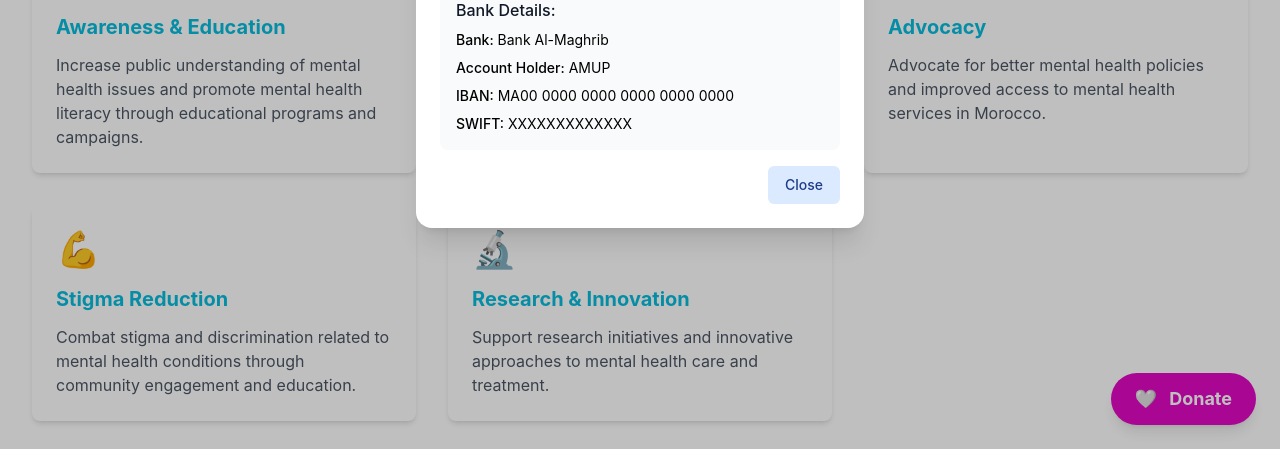
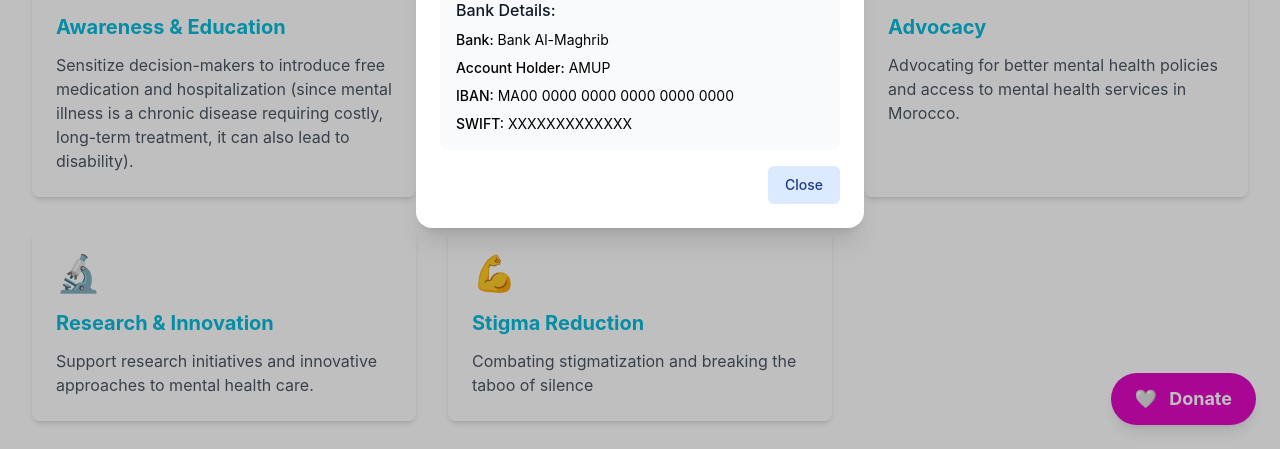
Before and after one commit to association-amup/website, a React (Vite) app: page /goals in a window 1280 px wide. Both pictures are taken after a click on the button "donation.donate". Shown: the part 351-800 px from the top of the page. Built offline with nearby package versions, Linux system fonts and the light colour scheme; no server answers.

Commit message:
feat: Update Goals page content

```diff
--- a/public/locales/en/translation.json
+++ b/public/locales/en/translation.json
@@ -78,23 +78,23 @@
     "list": {
       "awareness": {
         "title": "Awareness & Education",
-        "description": "Increase public understanding of mental health issues and promote mental health literacy through educational programs and campaigns."
+        "description": "Sensitize decision-makers to introduce free medication and hospitalization (since mental illness is a chronic disease requiring costly, long-term treatment, it can also lead to disability)."
       },
       "support": {
         "title": "Support Services",
-        "description": "Provide accessible support services and resources to individuals and families affected by mental health challenges."
+        "description": "Involve people suffering from mental illness in various workshops (Art, Therapy, Painting, Music, Handicrafts, Sport, etc.) to help them socialize and regain their self-esteem and self-confidence."
       },
       "advocacy": {
         "title": "Advocacy",
-        "description": "Advocate for better mental health policies and improved access to mental health services in Morocco."
+        "description": "Advocating for better mental health policies and access to mental health services in Morocco."
+      },
+      "research": {
+        "title": "Research & Innovation",
+        "description": "Support research initiatives and innovative approaches to mental health care."
       },
       "stigma": {
         "title": "Stigma Reduction",
-        "description": "Combat stigma and discrimination related to mental health conditions through community engagement and education."
-      },
-      "research": {
-        "title": "Research & Innovation",
-        "description": "Support research initiatives and innovative approaches to mental health care and treatment."
+        "description": "Combating stigmatization and breaking the taboo of silence"
       }
     }
   },
--- a/public/locales/fr/translation.json
+++ b/public/locales/fr/translation.json
@@ -78,23 +78,23 @@
     "list": {
       "awareness": {
         "title": "Sensibilisation & Éducation",
-        "description": "Accroître la compréhension publique des problèmes de santé mentale et promouvoir la littératie en santé mentale à travers des programmes éducatifs."
+        "description": "Sensibiliser les décideurs pour instaurer la gratuité des médicaments et de l’hospitalisation (La maladie psychique étant une maladie chronique et nécessitant des traitements couteux et de longue durée, de même qu’elle peut entrainer un handicap)"
       },
       "support": {
         "title": "Services de Soutien",
-        "description": "Fournir des services de soutien et des ressources accessibles aux individus et aux familles touchés par les défis de la santé mentale."
+        "description": "Faire participer les personnes en souffrance psychique à divers ateliers (Art, Thérapie, Peinture, Musique, Travaux manuels, Sport, ...etc) pour leurs sociabilisassions et pour qu’elles retrouvent estime de soi et reconquièrent confiance en soi"
       },
       "advocacy": {
         "title": "Plaidoyer",
         "description": "Plaider pour de meilleures politiques de santé mentale et un meilleur accès aux services de santé mentale au Maroc."
       },
-      "stigma": {
-        "title": "Réduction de la Stigmatisation",
-        "description": "Combattre la stigmatisation et la discrimination liées aux conditions de santé mentale à travers l'engagement communautaire."
-      },
       "research": {
         "title": "Recherche & Innovation",
         "description": "Soutenir les initiatives de recherche et les approches innovantes en matière de soins de santé mentale."
+      },
+      "stigma": {
+        "title": "Réduction de la Stigmatisation",
+        "description": "Combattre la stigmatisation et briser le tabou du silence"
       }
     }
   },
--- a/src/pages/Goals.tsx
+++ b/src/pages/Goals.tsx
@@ -27,16 +27,16 @@ function Goals() {
     },
     {
       id: 4,
+      title: t('goals.list.research.title'),
+      description: t('goals.list.research.description'),
+      icon: "🔬"
+    },
+    {
+      id: 5,
       title: t('goals.list.stigma.title'),
       description: t('goals.list.stigma.description'),
       icon: "💪"
     },
-    {
-      id: 5,
-      title: t('goals.list.research.title'),
-      description: t('goals.list.research.description'),
-      icon: "🔬"
-    }
   ];
 
   return (
```
Also changed, not shown: public/locales/ar/translation.json (+8 -8 lines).
